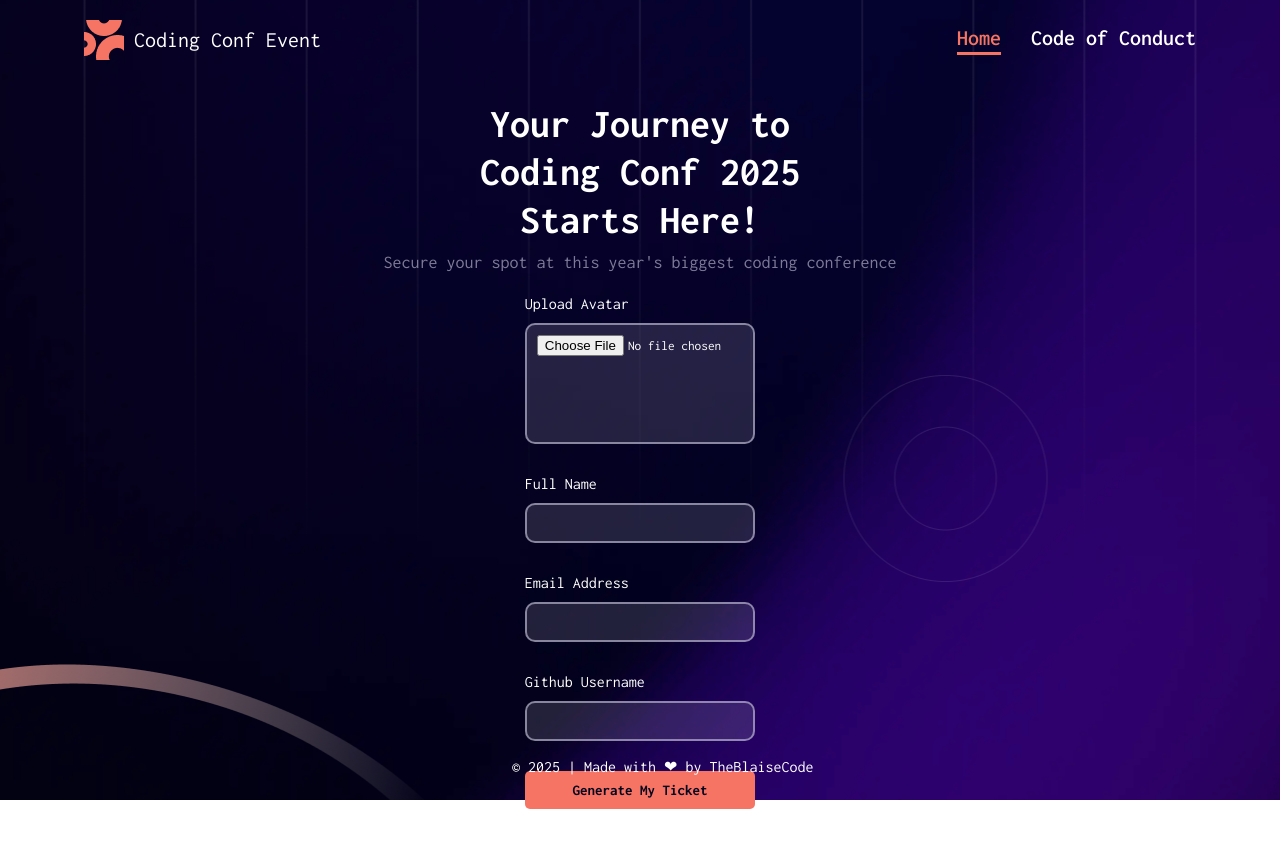
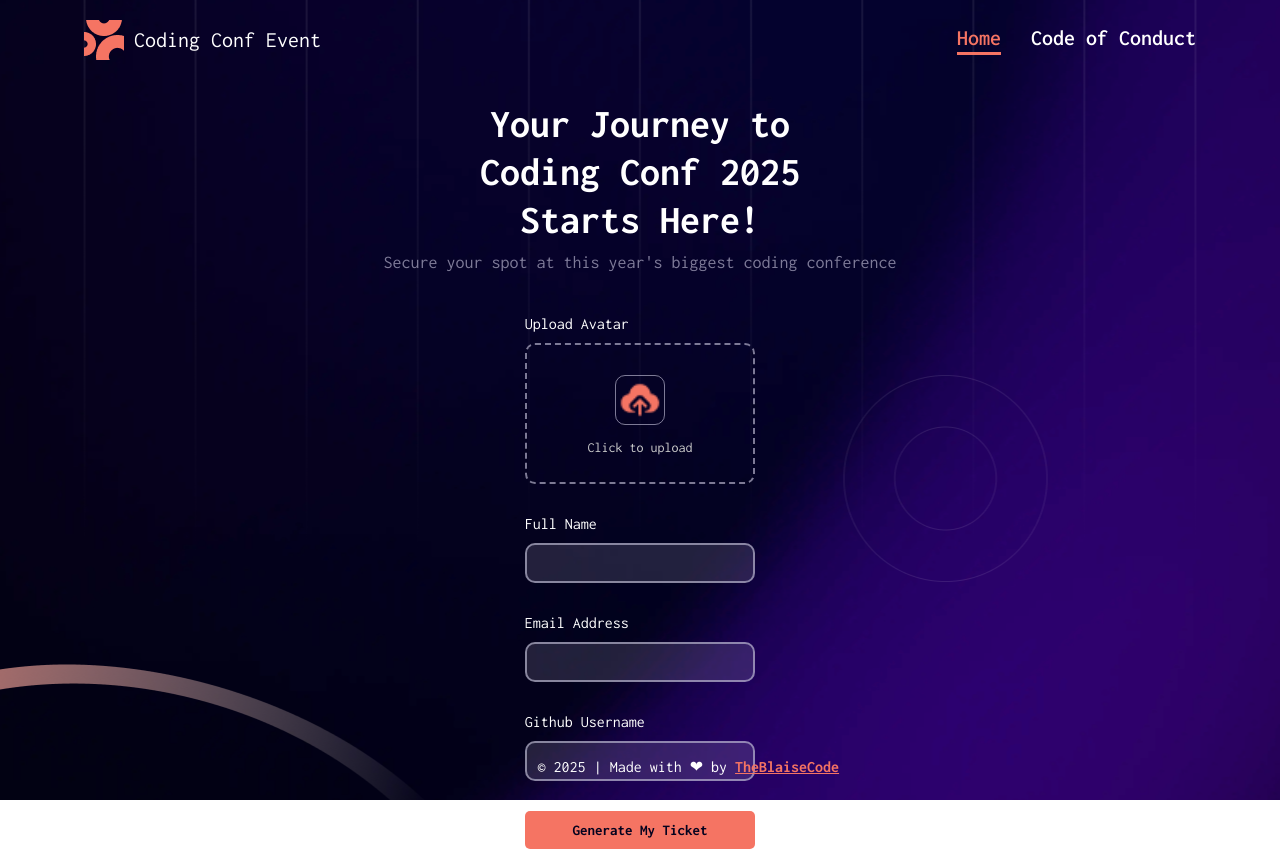
Before and after one commit to theblaisecode/Event-Tickets, a React (Vite) app: page / in a window 1280 px wide. Before the commit the page ends 809 px from the top, so only its background shows below. Built offline with nearby package versions, Linux system fonts and the light colour scheme.

Commit message:
first commit

```diff
--- a/src/components/Footer.tsx
+++ b/src/components/Footer.tsx
@@ -5,7 +5,13 @@ function Footer() {
 
   return (
     <FooterWrapper>
-      &copy; {time.getFullYear()} | Made with ❤ by TheBlaiseCode
+      &copy; {time.getFullYear()} | Made with ❤ by {" "}
+      <a
+        href="https://twitter.com/theblaisecode"
+        target="_blank"
+        aria-label="Link to the developers twitter page">
+        TheBlaiseCode
+      </a>
     </FooterWrapper>
   );
 }
--- a/src/components/Form.tsx
+++ b/src/components/Form.tsx
@@ -2,6 +2,7 @@ import React, { useState } from "react";
 import FormWrapper from "../styles/FormWrapper";
 import { Form as TicketForm } from "react-router-dom";
 import PopUp from "./PopUp";
+import upload from "../assets/upload.png";
 
 function Form() {
   const [isPopUp, setIsPopUp] = useState<boolean>(false);
@@ -11,34 +12,70 @@ function Form() {
     email: "",
     username: "",
   });
+  const [selectedImage, setSelectedImage] = useState<string>(upload);
 
+  // Avatar
+  const handleImageChange = (e: React.ChangeEvent<HTMLInputElement>) => {
+    const file = e.target.files?.[0];
+
+    if (file) {
+      setSelectedImage(URL.createObjectURL(file));
+    } else {
+      setSelectedImage(upload);
+    }
+  };
+
+  // Generate Ticket
   const generateTicket = async (e: React.FormEvent) => {
     e.preventDefault();
 
     const data = new FormData(e.target as HTMLFormElement);
 
     const imageFile = data.get("image") as File | null;
+
     const generate = {
-      image: imageFile ? URL.createObjectURL(imageFile) : "",
+      image: imageFile ? URL.createObjectURL(imageFile) : upload,
       name: data.get("name") as string,
       email: data.get("email") as string,
       username: data.get("username") as string,
     };
 
+    // email validation
+    const emailRegex = /^[^\s@]+@[^\s@]+\.[^\s@]+$/;
+    // Input validation
+    if (generate.image === upload) {
+      console.log("choose an image");
+      return;
+    } else if (generate.name === "") {
+      console.log("Please enter a name");
+      return;
+    } else if (!emailRegex.test(generate.email)) {
+      console.log("Please enter a valid email address");
+      return;
+    } else if (generate.username === "") {
+      console.log("Please enter a username");
+      return;
+    } else {
       setFormData({
         image: generate.image,
         name: generate.name,
         email: generate.email,
         username: generate.username,
       });
+    }
+
+    if (!upload) {
+      console.log("first");
+    }
 
     setIsPopUp(true);
   };
 
   const closePopUp = () => {
     setIsPopUp(false);
-    // Reset the form fields
-    const formElement = document.querySelector("form");
+    setSelectedImage(upload);
+    // Reset the form
+    const formElement = document.querySelector<HTMLFormElement>("form");
     formElement?.reset();
   };
 
@@ -47,7 +84,52 @@ function Form() {
       <TicketForm onSubmit={generateTicket}>
         <label className="image">
           <span>Upload Avatar</span>
-          <input type="file" name="image" accept=".png, .jpg, .jpeg" />
+
+          <div className="file-input-wrapper">
+            {/* Image preview */}
+            <div className="preview-container">
+              <img
+                src={selectedImage}
+                alt="Avatar Preview"
+                className="preview-image"
+              />
+            </div>
+
+            <div>
+              {selectedImage === upload ? (
+                <p className="image-name">Click to upload</p>
+              ) : (
+                <div className="button-group">
+                  <button
+                    type="button"
+                    onClick={(e) => {
+                      e.preventDefault();
+                      setSelectedImage(upload);
+                    }}>
+                    Remove
+                  </button>
+
+                  <button
+                    type="button"
+                    onClick={() => {
+                      const inputElement = document.querySelector(
+                        'input[name="image"]'
+                      ) as HTMLInputElement;
+                      inputElement?.click();
+                    }}>
+                    Change
+                  </button>
+                </div>
+              )}
+            </div>
+
+            <input
+              type="file"
+              name="image"
+              accept=".png, .jpg, .jpeg"
+              onChange={handleImageChange}
+            />
+          </div>
         </label>
 
         <label>
--- a/src/components/PopUp.tsx
+++ b/src/components/PopUp.tsx
@@ -1,10 +1,10 @@
-import { Link } from "react-router-dom";
 import PopUpWrapper from "../styles/PopUpWrapper";
 import Heading from "./Heading";
 import fulllogo from "../assets/fullLogo.png";
 import ticketImg from "../assets/ticket.png";
 import { HiXMark } from "react-icons/hi2";
 import html2canvas from "html2canvas";
+import github from '../assets/github.png'
 
 type PopupProp = {
   image: string;
@@ -35,18 +35,18 @@ function PopUp(props: PopupProp) {
     </>
   );
 
-  // Function to download content as image
+  // Download Ticket
   const downloadTicket = () => {
     const content: Element | null = document.querySelector(".contentBottom");
     if (content) {
       html2canvas(content, {
-        backgroundColor: "#04021e", // Set the background color of the canvas
+        backgroundColor: "#04021e",
       }).then((canvas) => {
-        // Create a link to download the image
+
         const link = document.createElement("a");
-        link.href = canvas.toDataURL(); // Convert canvas to image URL
-        link.download = "ticket.png"; // Specify the name of the file
-        link.click(); // Trigger download
+        link.href = canvas.toDataURL();
+        link.download = "ticket.png";
+        link.click();
       });
     }
   };
@@ -93,7 +93,7 @@ function PopUp(props: PopupProp) {
 
                 <div className="attendeeInfo">
                   <h3>{props.name}</h3>
-                  <span>@{props.username}</span>
+                  <span> <img src={github} className="github" alt="" /> @{props.username}</span>
                 </div>
               </div>
             </div>
--- a/src/data.ts
+++ b/src/data.ts
@@ -1,14 +1,14 @@
 export const codeOfConduct: { id: number; text: string }[] = [
   {
     id: 1,
-    text: "Nobody should be discriminated against or harassed at code.talks! “Harassment” includes, among other things, offensive statements based on disability, appearance, gender, sexual orientation, physique, ethnicity, or religious affiliation (or lack thereof), sexualized language and depictions in public places, deliberate intimidation, stalking, prosecution, undesired photographing or recording, repeated disruption of lectures and other events, undesired physical contact, and undesired sexual attention. This includes the venue, the lectures, the workshops, the after conference party, and various social media channels.",
+    text: "No one should be discriminated against or harassed at Coding Conf. “Harassment” includes, among other things, offensive statements based on disability, appearance, gender, sexual orientation, physique, ethnicity, or religious affiliation (or lack thereof), sexualized language and depictions in public places, deliberate intimidation, stalking, prosecution, undesired photographing or recording, repeated disruption of lectures and other events, undesired physical contact, and undesired sexual attention. This includes the venue, the lectures, the workshops, the after conference party, and various social media channels.",
   },
   {
     id: 2,
-    text: "All visitors, no matter if they are participants, speakers, curators, partners, or organizers, are asked to comply with these rules. When they purchase their ticket, book a partnership, or agree to hold a talk, visitors confirm that they will comply with our expectations to their conduct at code.talks. Anyone found in violation of these rules will be subject to sanctions imposed by the event staff, up to ban from the conference without any entitlement to a refund of the admission fee.",
+    text: "All visitors, no matter if they are participants, speakers, curators, partners, or organizers, are asked to comply with these rules. When they purchase their ticket, book a partnership, or agree to hold a talk, visitors confirm that they will comply with our expectations to their conduct at Coding Conf. Anyone found in violation of these rules will be subject to sanctions imposed by the event staff, up to ban from the conference without any entitlement to a refund of the admission fee.",
   },
   {
     id: 3,
-    text: "Please contact a member of the organizer team immediately if you feel harassed or notice that someone else is being harassed, or if there are any other problems. You can recognize us easily by our code.talks crew t-shirts. All helpers will be ready to listen to you and do what they can to solve the issue. Of course, you may also contact us by email at any time: info@codetalks.com.",
+    text: "Please contact a member of the organizer team immediately if you feel harassed or notice that someone else is being harassed, or if there are any other problems. You can recognize us easily by our Coding Conf crew t-shirts. All helpers will be ready to listen to you and do what they can to solve the issue. Of course, you may also contact us by email at any time: info@codingconf.com.",
   },
 ];
--- a/src/pages/Thanks.tsx
+++ /dev/null
@@ -1,5 +0,0 @@
-function Thanks() {
-  return <div>Thanks page</div>;
-}
-
-export default Thanks;
--- a/src/pages/index.tsx
+++ b/src/pages/index.tsx
@@ -1,3 +1,2 @@
 export { default as Home } from "./Home";
 export { default as CodeOfConduct } from "./CodeOfConduct";
-export { default as Thanks } from "./Thanks";
--- a/src/styles/FooterWrapper.ts
+++ b/src/styles/FooterWrapper.ts
@@ -3,7 +3,13 @@ import styled from "styled-components";
 const FooterWrapper = styled.span`
   position: absolute;
   bottom: 3%;
-  left: 40%;
+  left: 42%;
+
+  a {
+    color: var(--primary);
+    text-decoration: underline;
+    font-weight:bold;
+  }
 `;
 
 export default FooterWrapper;
--- a/src/styles/FormWrapper.ts
+++ b/src/styles/FormWrapper.ts
@@ -3,6 +3,10 @@ import styled from "styled-components";
 const FormWrapper = styled.div`
   width: 20%;
   margin-top: 2rem;
+
+  form {
+    margin-top: 2rem;
+  }
 
   form,
   label {
@@ -23,14 +27,75 @@ const FormWrapper = styled.div`
     border-radius: 1rem;
     outline: none;
     background: var(--formBg);
+    color: var(--textLight);
   }
 
-  label.image {
-    height: 15rem;
+  .file-input-wrapper {
+    position: relative;
+    display: flex;
+    flex-direction: column;
+    align-items: center;
+    cursor: pointer;
+    border: 2px dashed var(--textGray);
+    border-radius: 1rem;
+    padding: 1rem;
   }
 
   input[type="file"] {
-    height: 100%;
+    display: none;
+    opacity: 0;
+    position: static; // Remove the absolute positioning
+    height: auto;
+    width: auto;
+    cursor: pointer;// Allow pointer events on the file input
+  }
+
+  .preview-container {
+    display: flex;
+    flex-direction: column;
+    align-items: center;
+    margin-top: 10px;
+  }
+
+  .preview-image {
+    width: 5rem;
+    height: 5rem;
+    object-fit: cover;
+    border-radius: 1rem;
+    border: 0.1rem solid var(--textGray);
+    margin-top: 10px;
+  }
+
+  .image-name {
+    margin: 1.5rem 0;
+    color: #ccc;
+    font-size: 1.4rem;
+  }
+
+  .button-group {
+    display: flex;
+    gap: 0.5rem;
+    margin: 1.5rem 0;
+    z-index: 2; /* Ensure buttons are above the input[type="file"] */
+  }
+
+  .button-group button {
+    padding: 5px 10px;
+    border: none;
+    border-radius: 5px;
+    background: var(--primary);
+    color: #fff;
+    cursor: pointer;
+    transition: background-color 0.3s ease;
+  }
+
+  .button-group button:hover {
+    background: var(--primaryHover);
+  }
+
+  input[type="file"]::-webkit-textfield-decoration-container,
+  input[type="file"]::-webkit-file-upload-button {
+    display: none;
   }
 `;
 
--- a/src/styles/PopUpWrapper.tsx
+++ b/src/styles/PopUpWrapper.tsx
@@ -133,7 +133,7 @@ const PopUpWrapper = styled.div`
 
   .date {
     font-size: 1.3rem;
-    margin-left: 4rem;
+    margin-left: 5rem;
     margin-top: 0.3rem;
   }
 
@@ -159,6 +159,17 @@ const PopUpWrapper = styled.div`
     gap: 0.8rem;
   }
 
+  .attendeeInfo span {
+    display: flex;
+    justify-content: center;
+    align-items: center;
+    gap: 0.5rem;
+  }
+  .attendeeInfo img.github {
+    width: 1.5rem;
+    height: 1.5rem;
+  }
+
   .rightContent {
     position: absolute;
     transform: rotate(90deg);
@@ -170,7 +181,7 @@ const PopUpWrapper = styled.div`
 
   .download {
     width: 45%;
-    margin-top: 3rem;
+    margin-top: 4rem;
   }
 `;
 
```
Lines whose indentation alone changed are shown as unchanged.
